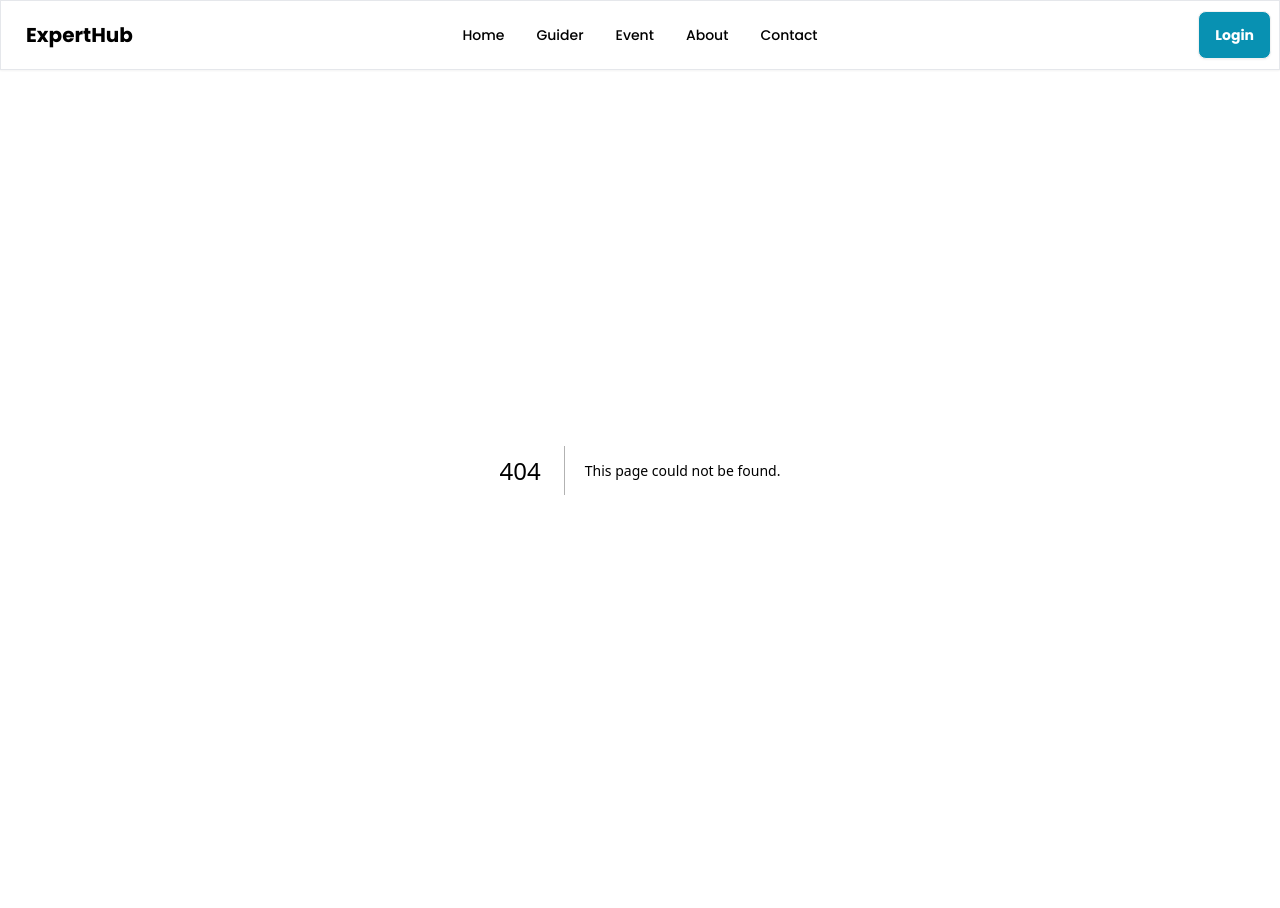
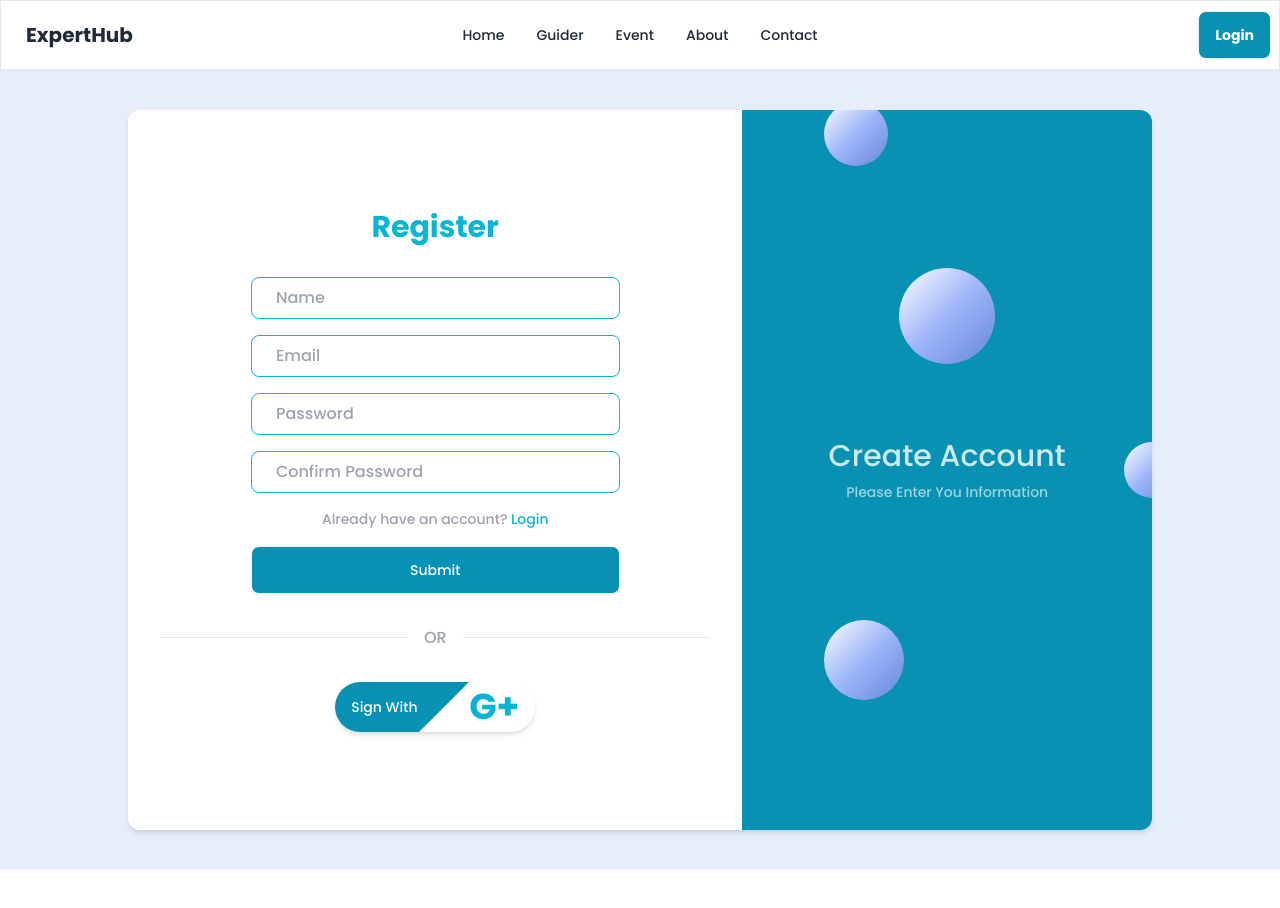
Before and after one commit to Rajaul2810/expertHub, a Next.js app: page /register in a window 1280 px wide. Before the commit this address had no page. Before the commit the page ends 870 px from the top, so only its background shows below. Built offline with nearby package versions, Linux system fonts and the light colour scheme.

Commit message:
add login and register page

```diff
--- a/src/app/Components/Navbar.jsx
+++ b/src/app/Components/Navbar.jsx
@@ -1,8 +1,9 @@
+import Link from "next/link";
 import React from "react";
 
 const Navbar = () => {
   return (
-    <div className="navbar bg-base-100 border shadow-sm sticky top-0">
+    <div className="navbar bg-base-100 border shadow-sm sticky top-0 z-30">
       <div className="navbar-start">
         <a className="btn btn-ghost text-xl">ExpertHub</a>
       </div>
@@ -26,7 +27,7 @@ const Navbar = () => {
         </ul>
       </div>
       <div className="navbar-end">
-        <a className="btn bg-skin-button-muted hover:bg-skin-button-muted-hover text-skin-base">Login</a>
+        <Link href="/login" className="btn bg-skin-button-muted hover:bg-skin-button-muted-hover text-skin-base">Login</Link>
       </div>
     </div>
   );
--- a/src/app/globals.css
+++ b/src/app/globals.css
@@ -7,6 +7,7 @@
     --color-text-base:#ffffff;
     --color-text-muted:#a5f3fc;
     --color-text-inverted:#06b6d4;
+    --color-border-inverted:#06b6d4;
     --color-button-accent:#ffffff;
     --color-button-accent-hover:#e2e8f0;
     --color-button-muted:#0891b2;
--- a/src/app/layout.js
+++ b/src/app/layout.js
@@ -17,9 +17,11 @@ export default function RootLayout({ children }) {
   return (
     <html lang="en">
       <body className={inter.className}>
-        <Navbar />
-        {children}
-        <BottomNav />
+        <div className=" mb-10">
+          <Navbar />
+          {children}
+          <BottomNav />
+        </div>
       </body>
     </html>
   );
--- /dev/null
+++ b/src/app/login/page.jsx
@@ -0,0 +1,45 @@
+import Link from "next/link";
+
+const Login = () => {
+    return (
+        <div className="flex h-screen items-center justify-center bg-[#8EA7E9]/20 p-6 md:p-0">
+            <div className="flex h-full w-full overflow-hidden rounded-xl shadow-md  md:h-[90%] md:w-[80%] lg:h-[80%]">
+                {/* register design side  */}
+                <div className="relative hidden h-full items-center justify-center bg-skin-fill md:flex md:w-[60%] lg:w-[40%]">
+                    <div className="absolute -top-2 left-[20%] h-16 w-16 rounded-full bg-gradient-to-br  from-white via-[#9eb6f8] to-[#6585dd]"></div>
+                    <div className="absolute bottom-[18%] left-[20%] h-20 w-20 rounded-full bg-gradient-to-br  from-white via-[#9eb6f8] to-[#6585dd]"></div>
+                    <div className="absolute -right-7 top-[50%] h-14 w-14 -translate-y-1/2 rounded-full bg-gradient-to-br from-white via-[#9eb6f8] to-[#6585dd] transition-all"></div>
+                    <div className="absolute left-[50%] top-[22%] h-24 w-24 -translate-x-1/2 rounded-full  bg-gradient-to-br from-white via-[#9eb6f8] to-[#6585dd]"></div>
+                    <div className="space-y-2 text-center">
+                        <h2 className="text-3xl font-medium text-white/80 ">Welcome Back</h2>
+                        <p className="animate-pulse text-sm text-white/60">Please Enter You Information</p>
+                    </div>
+                </div>
+                {/* input side  */}
+                <div className="flex w-full flex-col justify-center bg-white py-10 lg:w-[60%]">
+                    <h2 className="pb-8 text-center text-3xl font-bold text-skin-inverted">Login Here</h2>
+                    <form className="flex  w-full flex-col items-center justify-center gap-4">
+                        <input className="w-[80%] rounded-lg border border-skin-inverted px-6 py-2 focus:outline-none focus:ring-2 focus:ring-[#8EA7E9]/50 md:w-[60%]" type="email" placeholder="Email" name="email"/>
+                        <input className="w-[80%] rounded-lg border border-skin-inverted px-6 py-2 focus:outline-none focus:ring-2 focus:ring-[#8EA7E9]/50 md:w-[60%]" type="password" placeholder="Password" name="password"/>
+                        <p className="text-[14px] text-gray-400">Do not have an account ? <Link href="/register" className=" text-skin-inverted ">Create one</Link></p>
+                        <input className="w-[80%] btn hover:bg-skin-button-muted-hover rounded-lg bg-skin-fill px-6 py-2 font-medium text-white md:w-[60%]" type="submit" />
+                    </form>
+                    {/* divider  */}
+                    <div className="my-8 flex items-center px-8">
+                        <hr className="flex-1" />
+                        <div className="mx-4 text-gray-400">OR</div>
+                        <hr className="flex-1" />
+                    </div>
+                    {/* sign with google */}
+                    <div className=" cursor-pointer mx-auto flex h-[50px] w-[200px] items-center overflow-hidden rounded-full shadow-md duration-300 hover:scale-95 hover:shadow">
+                        <div className="flex h-full w-[50%] items-center bg-skin-fill pl-4 text-sm text-white">Sign With</div>
+                        <span className="right-0 top-0 h-0 w-0 -rotate-90 border-b-[50px] border-r-[50px] border-b-transparent border-cyan-600 group-hover:hidden"></span>
+                        <span className="pr-4 text-4xl font-bold text-skin-inverted">G+</span>
+                    </div>
+                </div>
+            </div>
+        </div>
+    );
+};
+
+export default Login;
--- a/src/app/page.js
+++ b/src/app/page.js
@@ -2,7 +2,7 @@
 
 export default function Home() {
   return (
-    <div className="">
+    <div >
        <p>Home page</p>
     </div>
   );
--- /dev/null
+++ b/src/app/register/page.jsx
@@ -0,0 +1,83 @@
+import Link from "next/link";
+
+const Register = () => {
+  return (
+    <div className="flex h-screen items-center justify-center bg-[#8EA7E9]/20 p-6 md:p-0">
+      <div className="flex h-full w-full overflow-hidden rounded-xl shadow-md  md:h-[90%] md:w-[80%] lg:h-[90%]">
+        {/* input side  */}
+        <div className="flex w-full flex-col justify-center bg-white py-10 lg:w-[60%]">
+          <h2 className="pb-8 text-center text-3xl font-bold text-skin-inverted">
+            Register
+          </h2>
+          <form className="flex  w-full flex-col items-center justify-center gap-4">
+            <input
+              className="w-[80%] rounded-lg border border-skin-inverted px-6 py-2 focus:outline-none focus:ring-2 focus:ring-[#8EA7E9]/50 md:w-[60%]"
+              type="text"
+              placeholder="Name"
+              name="name"
+            />
+            <input
+              className="w-[80%] rounded-lg border border-skin-inverted px-6 py-2 focus:outline-none focus:ring-2 focus:ring-[#8EA7E9]/50 md:w-[60%]"
+              type="email"
+              placeholder="Email"
+              name="email"
+            />
+            <input
+              className="w-[80%] rounded-lg border border-skin-inverted px-6 py-2 focus:outline-none focus:ring-2 focus:ring-[#8EA7E9]/50 md:w-[60%]"
+              type="password"
+              placeholder="Password"
+              name="password"
+            />
+            <input
+              className="w-[80%] rounded-lg border border-skin-inverted px-6 py-2 focus:outline-none focus:ring-2 focus:ring-[#8EA7E9]/50 md:w-[60%]"
+              type="password"
+              placeholder="Confirm Password"
+              name="c_password"
+            />
+            <p className="text-[14px] text-gray-400">
+              Already have an account?<Link href="/login" className=" text-skin-inverted "> Login
+              </Link>
+            </p>
+            <input
+              className="w-[80%] btn hover:bg-skin-button-muted-hover rounded-lg bg-skin-fill px-6 py-2 font-medium text-white md:w-[60%]"
+              type="submit"
+            />
+          </form>
+          {/* divider  */}
+          <div className="my-8 flex items-center px-8">
+            <hr className="flex-1" />
+            <div className="mx-4 text-gray-400">OR</div>
+            <hr className="flex-1" />
+          </div>
+          {/* sign with google */}
+          <div className=" cursor-pointer mx-auto flex h-[50px] w-[200px] items-center overflow-hidden rounded-full shadow-md duration-300 hover:scale-95 hover:shadow">
+            <div className="flex h-full w-[50%] items-center bg-skin-fill pl-4 text-sm text-white">
+              Sign With
+            </div>
+            <span className="right-0 top-0 h-0 w-0 -rotate-90 border-b-[50px] border-r-[50px] border-b-transparent border-cyan-600 group-hover:hidden"></span>
+            <span className="pr-4 text-4xl font-bold text-skin-inverted">
+              G+
+            </span>
+          </div>
+        </div>
+        {/* register design side  */}
+        <div className="relative hidden h-full items-center justify-center bg-skin-fill md:flex md:w-[60%] lg:w-[40%]">
+          <div className="absolute -top-2 left-[20%] h-16 w-16 rounded-full bg-gradient-to-br  from-white via-[#9eb6f8] to-[#6585dd]"></div>
+          <div className="absolute bottom-[18%] left-[20%] h-20 w-20 rounded-full bg-gradient-to-br  from-white via-[#9eb6f8] to-[#6585dd]"></div>
+          <div className="absolute -right-7 top-[50%] h-14 w-14 -translate-y-1/2 rounded-full bg-gradient-to-br from-white via-[#9eb6f8] to-[#6585dd] transition-all"></div>
+          <div className="absolute left-[50%] top-[22%] h-24 w-24 -translate-x-1/2 rounded-full  bg-gradient-to-br from-white via-[#9eb6f8] to-[#6585dd]"></div>
+          <div className="space-y-2 text-center">
+            <h2 className="text-3xl font-medium text-white/80 ">
+              Create Account
+            </h2>
+            <p className="animate-pulse text-sm text-white/60">
+              Please Enter You Information
+            </p>
+          </div>
+        </div>
+      </div>
+    </div>
+  );
+};
+
+export default Register;
--- a/tailwind.config.js
+++ b/tailwind.config.js
@@ -22,6 +22,11 @@ module.exports = {
           'button-muted':'var(--color-button-muted)',
           'button-muted-hover':'var(--color-button-muted-hover)',
         }
+      },
+      borderColor:{
+        skin:{
+          inverted:'var(--color-border-inverted)',
+        }
       }
     },
   },
```
